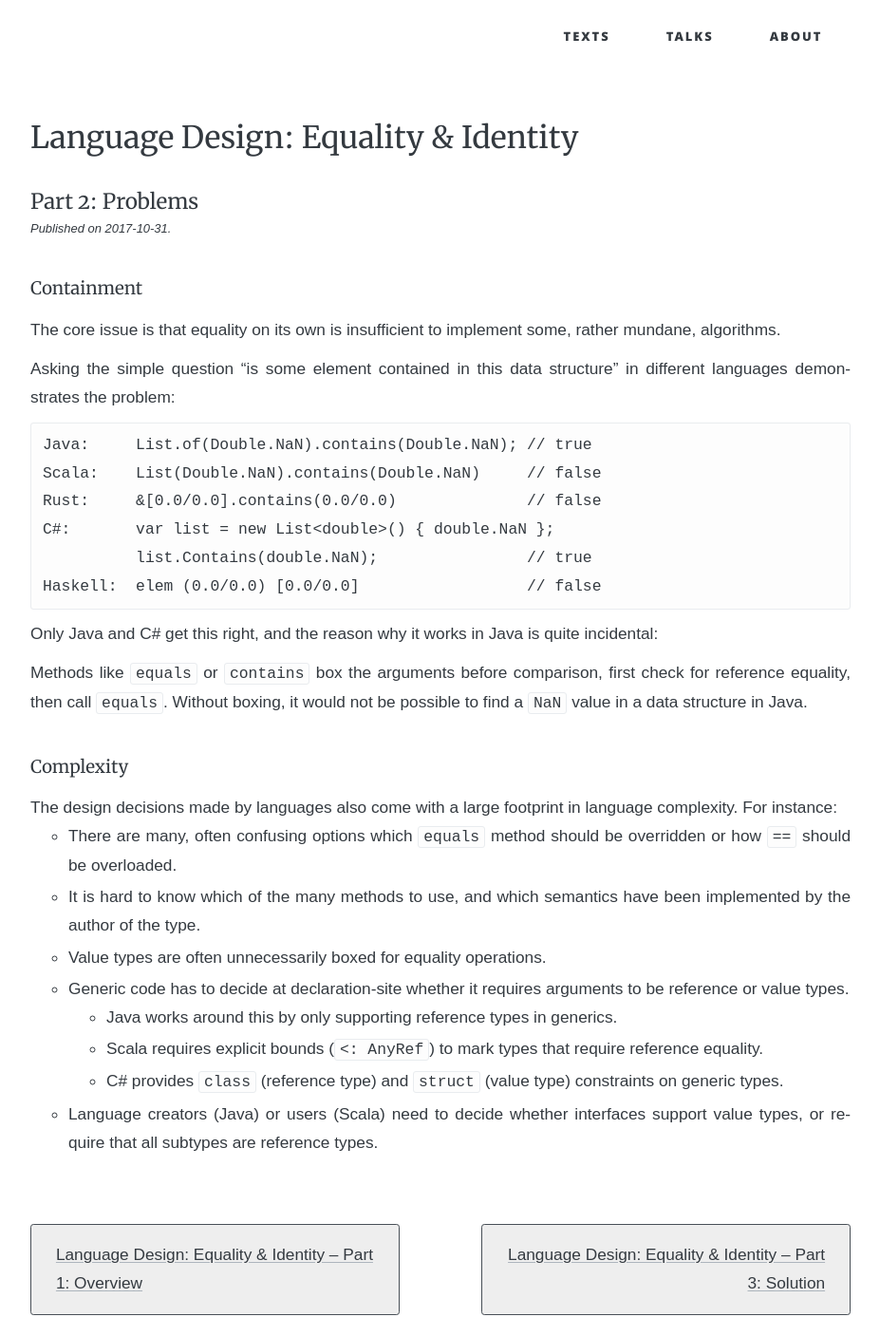
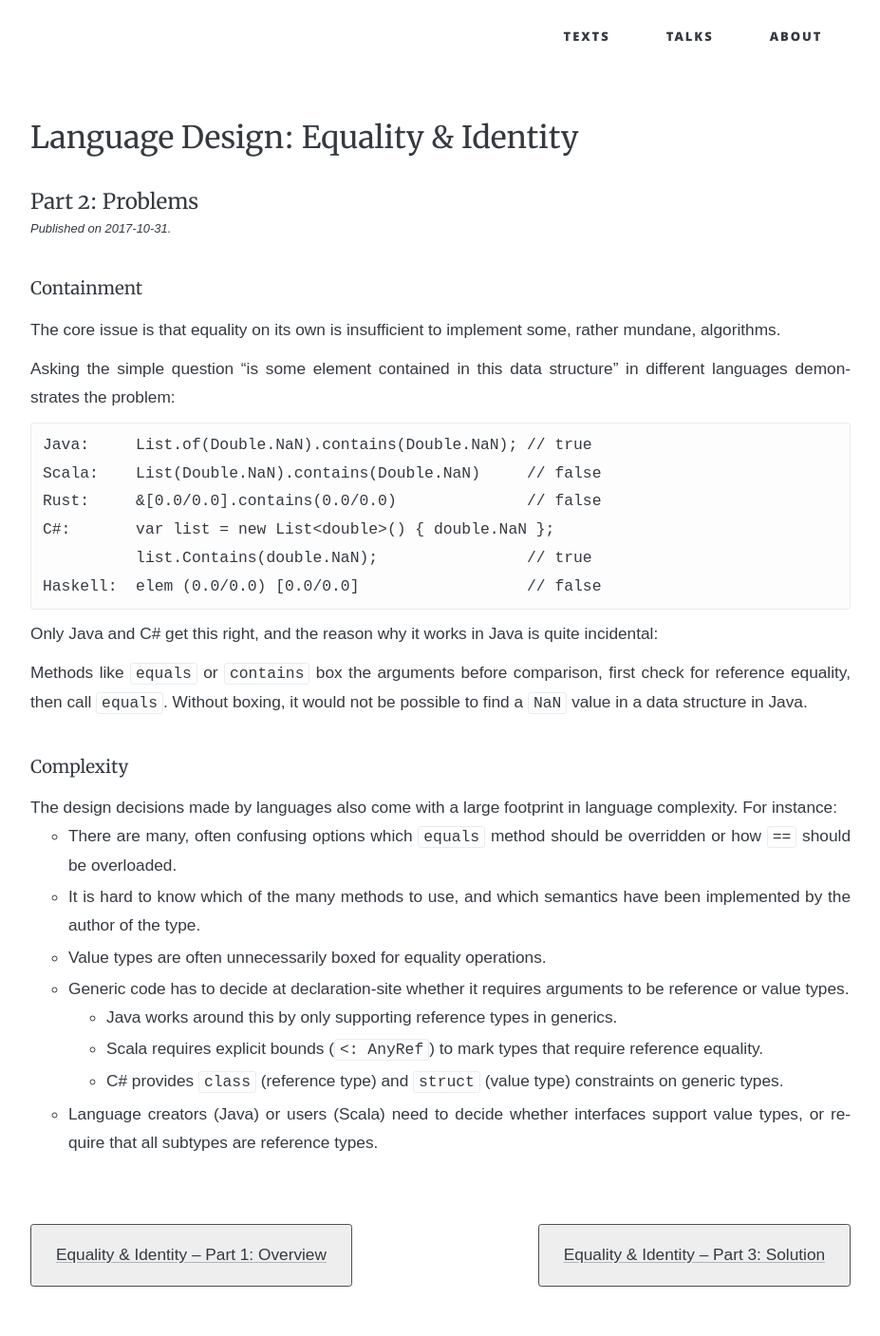
Before and after one commit to soc/soc.me, a Jekyll site: the page built from _languages/equality-and-identity-part2.md, in a window 1280 px wide. Shown: the whole page at 95% size, without its empty margins (176-1103 px from the left). Built offline with Jekyll 4.4.1, drawn with Linux system fonts in a browser that asks for light colours; some web fonts are replaced; after the commit the page ends 1378 px from its top, so only the background shows below that.

Commit message:
add frontmatter-defined previous/next links

```diff
--- a/_includes/pagination.html
+++ b/_includes/pagination.html
@@ -1,22 +1,29 @@
-{% if page.previous or page.next %}
+<nav class="pagination" role="navigation">
+{% if page.page_previous_url %}
+  {% assign previous_url = page.page_previous_url %}
+  {% assign previous_title = page.page_previous_title %}
+  <div class="left">
+    <a class="pagination-item" href="{{ previous_url }}">{{ previous_title | remove_first: "Language Design: " }}</a>
+  </div>
+{% else %}{% if page.previous %}
+  {% assign previous_url = page.previous.url %}
+  {% assign previous_title = page.previous.title %}
+  <div class="left">
+    <a class="pagination-item" href="{{ previous_url }}">{{ previous_title }}</a>
+  </div>
+{% endif %}{% endif %}
 
-<nav class="pagination" role="navigation">
-
-  {% if page.previous %}
-  <div class="left">
-    <a class="pagination-item" href="{{ page.previous.url }}">
-      {{ page.previous.title | remove_first: "Leaving Scala Development – " | remove_first: "Lessons Learned – "}}
-    </a>
+{% if page.page_next_url %}
+  {% assign next_url = page.page_next_url %}
+  {% assign next_title = page.page_next_title %}
+  <div class="right">
+    <a class="pagination-item" href="{{ next_url }}">{{ next_title  | remove_first: "Language Design: " }}</a>
   </div>
-  {% endif %}
-
-  {% if page.next %}
+{% else %}{% if page.next %}
+  {% assign next_url = page.next.url %}
+  {% assign next_title = page.next.title %}
   <div class="right">
-    <a class="pagination-item" href="{{ page.next.url }}">
-      {{ page.next.title | remove_first: "Leaving Scala Development – " | remove_first: "Lessons Learned – "}}
-    </a>
+    <a class="pagination-item" href="{{ next_url }}">{{ next_title }}</a>
   </div>
-  {% endif %}
-
+{% endif %}{% endif %}
 </nav>
-{% endif %}
```
Also changed, not shown: _languages/equality-and-identity-part1.md (+2 -0 lines), _languages/equality-and-identity-part2.md (+4 -6 lines), _languages/equality-and-identity-part3.md (+4 -0 lines), _languages/equality-and-identity-part4.md (+4 -0 lines).
